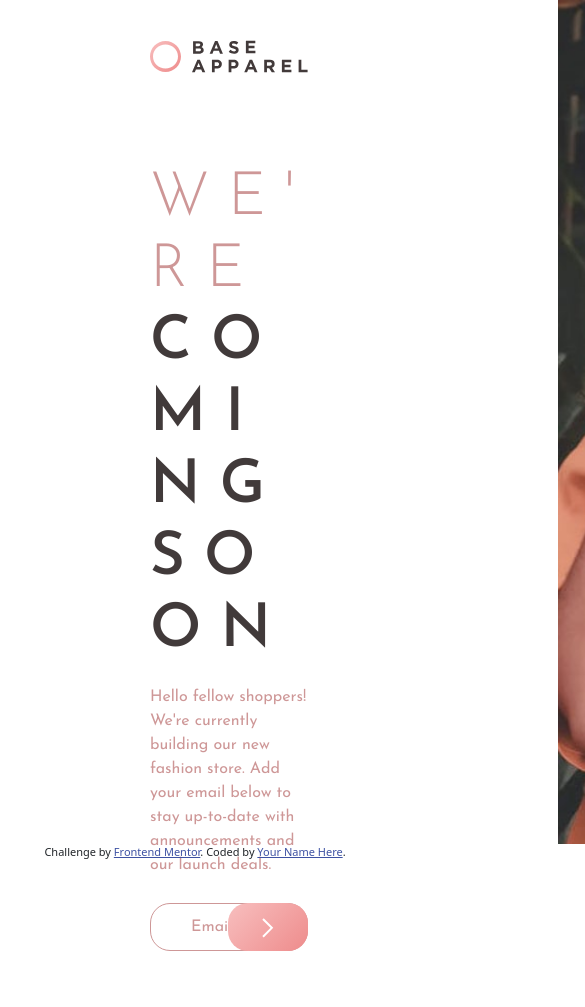
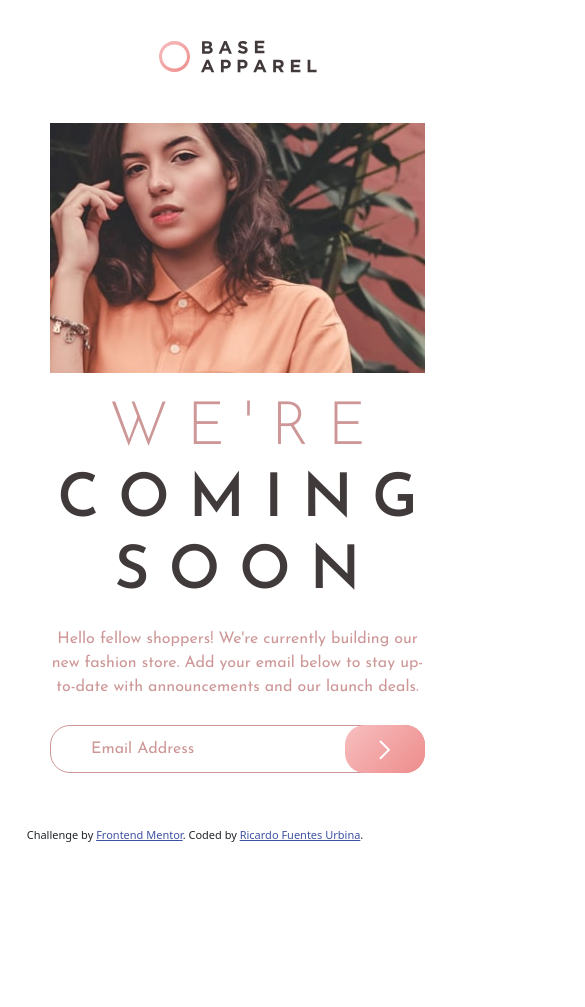
Before and after one commit to RicardoFuentes437/base-apparel-coming-soon-master, a plain HTML site: page index.html in a window 390 px wide. Shown: the top 1007 px of the page, 585 px wide, since content can reach past the window. After the commit the page ends 844 px from the top, so only its background shows below. Drawn offline with nearby package versions, Linux system fonts and the light colour scheme.

Commit message:
responsiveness listo

```diff
--- a/index.html
+++ b/index.html
@@ -21,6 +21,7 @@
   <main>
     <section class="info-section">
       <img src="images/logo.svg" alt="store-logo" class="store-logo">
+      <img src="images/hero-mobile.jpg" alt="hero-mobile" class="hero-mobile">
       <h1 class="soon">W E ' R E <br><span class="coming">C O M I N G<br>S O O N</span></h1>
       <p>Hello fellow shoppers! We're currently building our new fashion store.
         Add your email below to stay up-to-date with announcements and our launch deals.</p>
@@ -32,14 +33,14 @@
       </form>
     </section>
     <section class="image-section">
-      <img src="images/hero-desktop.jpg" alt="hero-desktop">
+      <img src="images/hero-desktop.jpg" alt="hero-desktop" class="hero-desktop">
     </section>
   </main>
 
   <footer>
     <p class="attribution">
       Challenge by <a href="https://www.frontendmentor.io?ref=challenge" target="_blank">Frontend Mentor</a>.
-      Coded by <a href="#">Your Name Here</a>.
+      Coded by <a href="https://github.com/RicardoFuentes437">Ricardo Fuentes Urbina</a>.
     </p>
   </footer>
   <script src="index.js"></script>
--- a/style.scss
+++ b/style.scss
@@ -40,6 +40,10 @@ html, body{
                 padding-bottom: 90px;
             }
 
+            .hero-mobile{
+                display: none;
+            }
+
             p{
                 color: $Desaturated-Red;
                 padding: 10px 0px 10px 0px;
@@ -55,7 +59,7 @@ html, body{
             .icon-error{
                 position: absolute;
                 width: 20px;
-                left: 330px;
+                right: 100px;
                 top: 15px;
                 opacity: 0;
             }
@@ -101,4 +105,46 @@ html, body{
 
         }
     }
+
+    @media (max-width: 1300px) {
+        main{
+            .info-section{
+                padding: 40px 200px 0px 100px;
+            }
+        }
+    }
+
+    @media (max-width: 1200px) {
+        main{
+            .info-section{
+                padding: 40px 50px 0px 50px;
+            }
+        }
+    }
+
+    @media (max-width: 965px) {
+        main{
+            height: fit-content;
+            text-align: center;
+
+            .info-section{
+                padding: 40px 50px 0px 50px;
+
+                .store-logo{
+                    padding-bottom: 50px;
+                }
+
+                .hero-mobile{
+                    display: block;
+                    padding-bottom: 20px;
+                    margin-left: auto;
+                    margin-right: auto;
+                }
+            }
+
+            .image-section{
+                display: none;
+            }
+        }
+    }
 }
```
Also changed, not shown: style.css, 1 other file.
